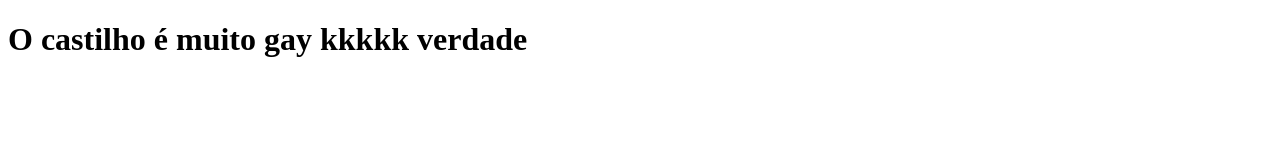
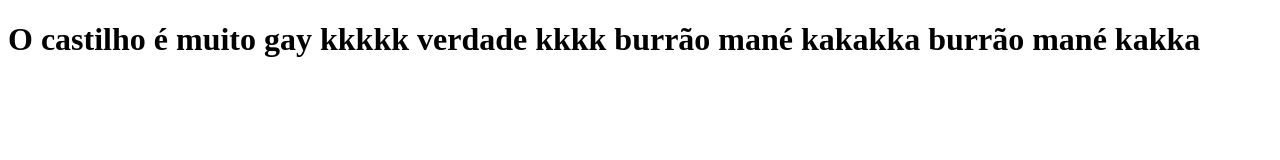
Before and after one commit to Riozin/Banco_dados, a plain HTML site: page index.html in a window 1280 px wide. Drawn offline with Linux system fonts and the light colour scheme.

Commit message:
Update index.html

```diff
--- a/index.html
+++ b/index.html
@@ -6,7 +6,8 @@
     <title>Viadao kakkakadfad</title>
 </head>
 <body>
-    <h1>O castilho é muito gay kkkkk verdade
+    <h1>O castilho é muito gay kkkkk verdade kkkk burrão mané kakakka burrão mané kakka
+
     </h1>
 </body>
 </html>
```
